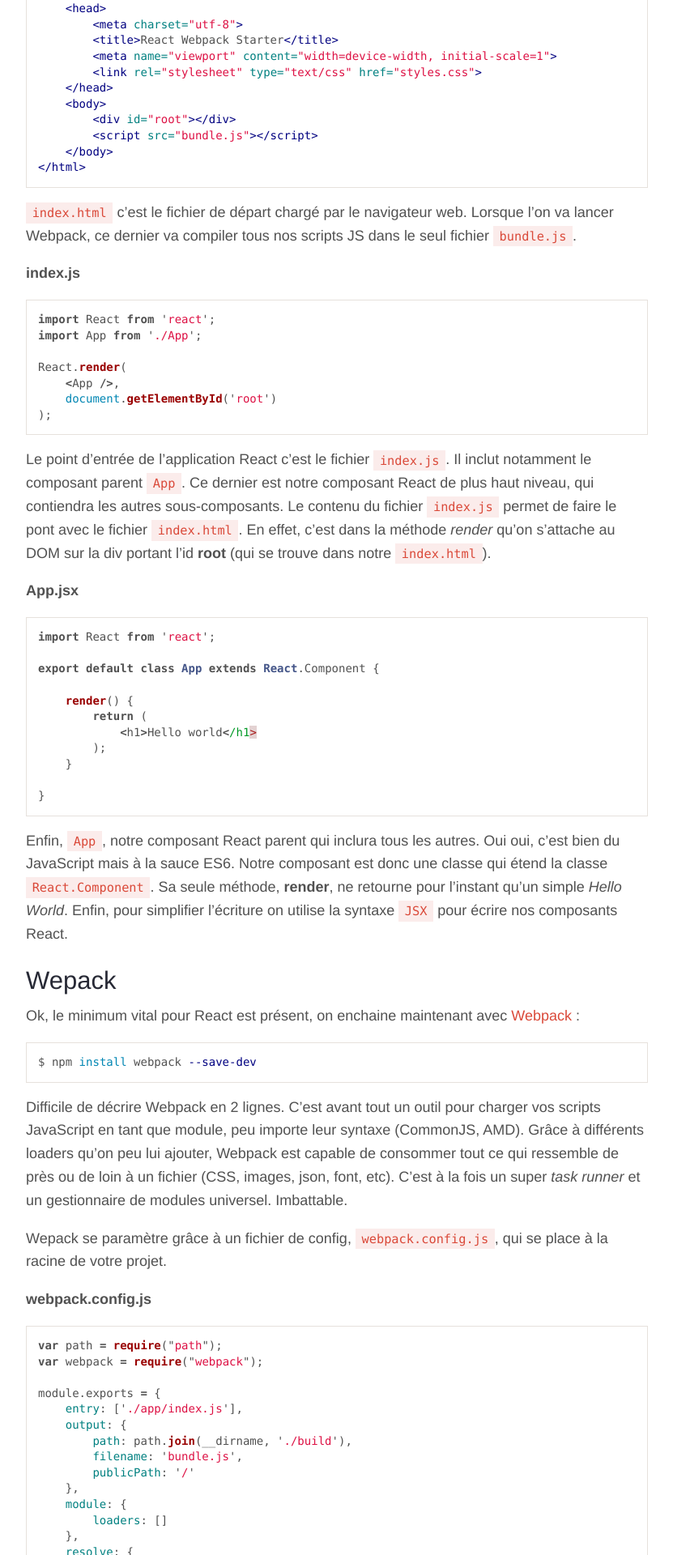
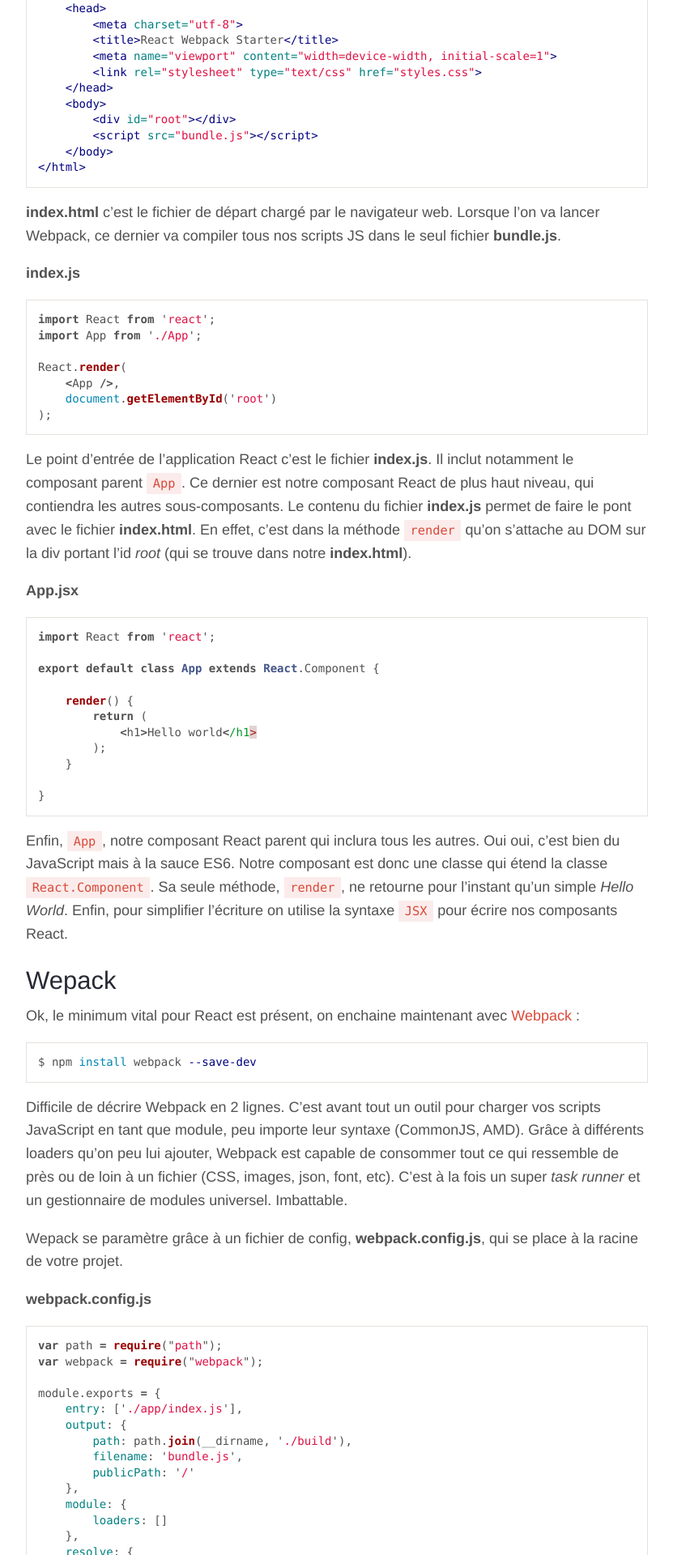
Before and after one commit to romaindso/romaindso.github.io, a Jekyll site: the page built from _posts/2015-08-26-react-webpack-starter.markdown, in a window 1280 px wide. Shown: the part 1502-3422 px from the top of the page at 81% size, without its empty margins (224-1055 px from the left). Built offline with Jekyll 4.4.1, drawn with Linux system fonts in a browser that asks for light colours; nearby versions of some CDN libraries; Markdown is read by kramdown in place of the engine named in the settings.

Commit message:
Update typo

```diff
--- a/_posts/2015-08-26-react-webpack-starter.markdown
+++ b/_posts/2015-08-26-react-webpack-starter.markdown
@@ -59,7 +59,7 @@ Passons rapidement en revue ces 3 fichiers :
 </html>
 {% endhighlight %}
 
-`index.html` c'est le fichier de départ chargé par le navigateur web. Lorsque l'on va lancer Webpack, ce dernier va compiler tous nos scripts JS dans le seul fichier `bundle.js`.
+**index.html** c'est le fichier de départ chargé par le navigateur web. Lorsque l'on va lancer Webpack, ce dernier va compiler tous nos scripts JS dans le seul fichier **bundle.js**.
 
 **index.js**
 {% highlight javascript %}
@@ -72,7 +72,7 @@ React.render(
 );
 {% endhighlight %}
 
-Le point d'entrée de l'application React c'est le fichier `index.js`. Il inclut notamment le composant parent `App`. Ce dernier est notre composant React de plus haut niveau, qui contiendra les autres sous-composants. Le contenu du fichier `index.js` permet de faire le pont avec le fichier `index.html`. En effet, c'est dans la méthode *render* qu'on s'attache au DOM sur la div portant l'id **root** (qui se trouve dans notre `index.html`).
+Le point d'entrée de l'application React c'est le fichier **index.js**. Il inclut notamment le composant parent `App`. Ce dernier est notre composant React de plus haut niveau, qui contiendra les autres sous-composants. Le contenu du fichier **index.js** permet de faire le pont avec le fichier **index.html**. En effet, c'est dans la méthode `render` qu'on s'attache au DOM sur la div portant l'id *root* (qui se trouve dans notre **index.html**).
 
 **App.jsx**
 {% highlight javascript %}
@@ -89,7 +89,7 @@ export default class App extends React.Component {
 }
 {% endhighlight %}
 
-Enfin, `App`, notre composant React parent qui inclura tous les autres. Oui oui, c'est bien du JavaScript mais à la sauce ES6. Notre composant est donc une classe qui étend la classe `React.Component`. Sa seule méthode, **render**, ne retourne pour l'instant qu'un simple *Hello World*. Enfin, pour simplifier l'écriture on utilise la syntaxe `JSX` pour écrire nos composants React.
+Enfin, `App`, notre composant React parent qui inclura tous les autres. Oui oui, c'est bien du JavaScript mais à la sauce ES6. Notre composant est donc une classe qui étend la classe `React.Component`. Sa seule méthode, `render`, ne retourne pour l'instant qu'un simple *Hello World*. Enfin, pour simplifier l'écriture on utilise la syntaxe `JSX` pour écrire nos composants React.
 
 ## Wepack
 Ok, le minimum vital pour React est présent, on enchaine maintenant avec [Webpack][webpack] :
@@ -100,7 +100,7 @@ $ npm install webpack --save-dev
 
 Difficile de décrire Webpack en 2 lignes. C'est avant tout un outil pour charger vos scripts JavaScript en tant que module, peu importe leur syntaxe (CommonJS, AMD). Grâce à différents loaders qu'on peu lui ajouter, Webpack est capable de consommer tout ce qui ressemble de près ou de loin à un fichier (CSS, images, json, font, etc). C'est à la fois un super *task runner* et un gestionnaire de modules universel. Imbattable.
 
-Wepack se paramètre grâce à un fichier de config, `webpack.config.js`, qui se place à la racine de votre projet.
+Wepack se paramètre grâce à un fichier de config, **webpack.config.js**, qui se place à la racine de votre projet.
 
 **webpack.config.js**
 {% highlight javascript %}
@@ -142,7 +142,7 @@ $ npm install babel-loader --save-dev
 $ npm install babel-runtime --save
 {% endhighlight %}
 
-On complète notre `webpack.config.js` avec ce nouveau loader fraichement installé :
+On complète notre **webpack.config.js** avec ce nouveau loader fraichement installé :
 {% highlight javascript %}
 ...
 loaders: [
@@ -233,7 +233,7 @@ TADAAaaaa ! Un joli *Hello World* :)
 #### Hot-reload
 La feature ultime de Webpack c'est le Hot-reload. Il est en effet capable de détecter les changements dans votre code et de relancer l'ensemble de l'application. C'est un puissant live-reload capable même de conserver l'état de vos composants React !
 
-Pour l'activer, il faut d'abord ajouter au fichier **index.html** la ligne suivante, juste avant le chargement du script `bundle.js` :
+Pour l'activer, il faut d'abord ajouter au fichier **index.html** la ligne suivante, juste avant le chargement du script **bundle.js** :
 {% highlight html %}
 ...
 <script src="/webpack-dev-server.js"></script>
@@ -261,7 +261,7 @@ Pour en profiter pleinement, voici les éléments à installer :
 $ npm install eslint babel-eslint eslint-plugin-react eslint-loader --save-dev
 {% endhighlight %}
 
-ESLint se base sur un fichier de configuration pour définir les différentes règles. Ce fichier c'est le `.eslintrc` et on le place en général à la racine de son projet (comme le `webpack.config.js`).
+ESLint se base sur un fichier de configuration pour définir les différentes règles. Ce fichier c'est le **.eslintrc** et on le place en général à la racine de son projet (comme le **webpack.config.js**).
 
 **.eslintrc**
 {% highlight javascript %}
@@ -303,7 +303,7 @@ ESLint se base sur un fichier de configuration pour définir les différentes r
 }
 {% endhighlight %}
 
-Par défaut ESLint intègre quelques règles qu'il est possible d'overrider dans le fichier `.eslintrc`. Chaque règle est suivie d'un numéro : 0 = règle désactivée, 1 = warning, 2 = erreur bloquante. N'hésitez pas à consulter la [liste des règles][rules-eslint].
+Par défaut ESLint intègre quelques règles qu'il est possible d'overrider dans le fichier **.eslintrc**. Chaque règle est suivie d'un numéro : 0 = règle désactivée, 1 = warning, 2 = erreur bloquante. N'hésitez pas à consulter la [liste des règles][rules-eslint].
 
 Il faut maintenant exécuter ces règles côté Webpack. À la place d'un loader, on utilise un preloader, on s'assure ainsi que ESLint s'exécute avant toute autre opération (transpilation, compilation, etc etc).
 
```
